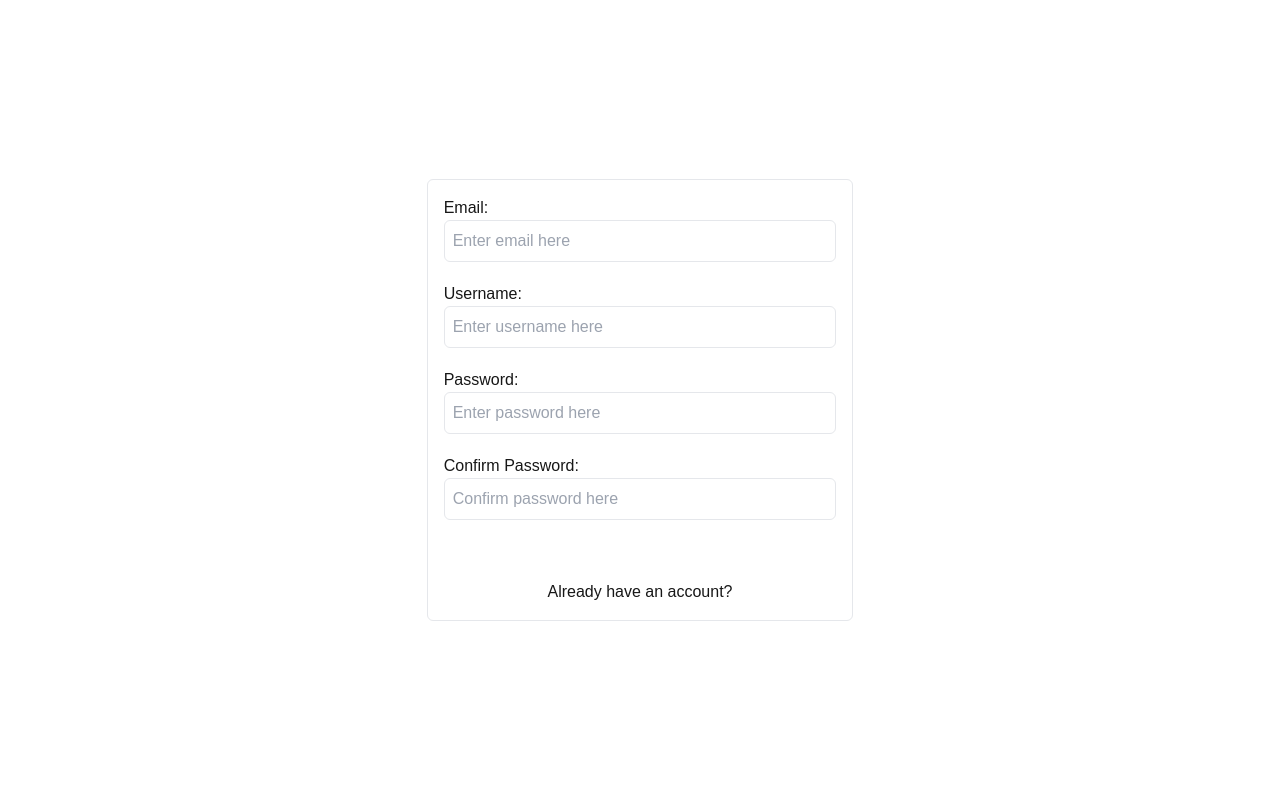
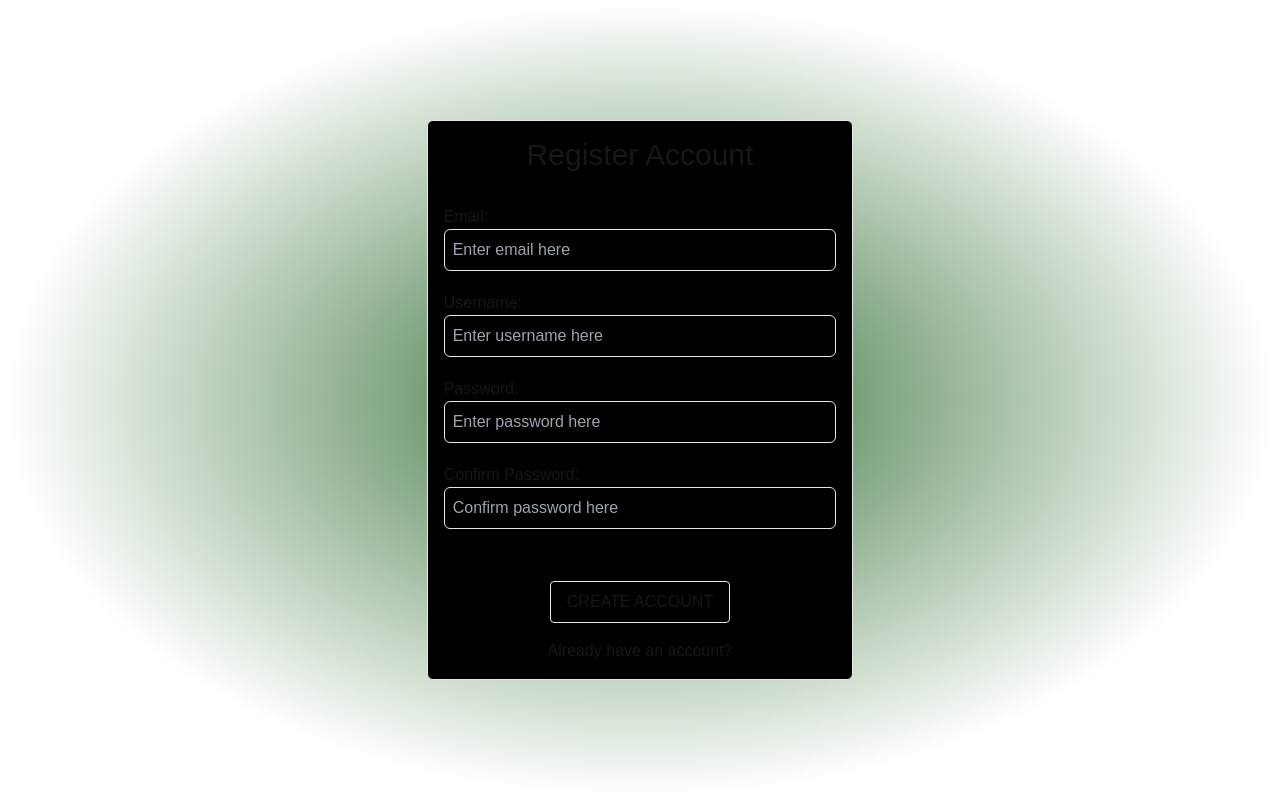
Before and after one commit to wu-jeffery/BetterVue, a Next.js app in the folder client/: page /create_account in a window 1280 px wide. Built offline with nearby package versions, Linux system fonts and the light colour scheme.

Commit message:
style login and register page

```diff
--- a/client/src/pages/create_account.js
+++ b/client/src/pages/create_account.js
@@ -42,13 +42,17 @@ export default function create_account() {
     }
 
     return(
-        <div className="h-screen w-screen flex items-center justify-center">
-            <div className="border rounded-md w-1/3 flex flex-col justify-items-center items-start space-y-5">
+        <div className="h-screen w-screen flex items-center justify-center ellipse-gradient">
+            <div className="w-1/3 border rounded-md bg-black flex flex-col items-center justify-center">
+                <div className="p-4 text-3xl">
+                    Register Account
+                </div>
+                <div className="h-full w-full flex flex-col justify-items-center items-start space-y-5">
                     <div className="w-full p-4 pb-0">
                         <p>Email: </p>
                         <input
                             type="text"
-                        className="w-full rounded rounded-md bg-bgLight dark:bg-bgDark border p-2"
+                            className={`w-full rounded-md border p-2 ${email ? "bg-green-900" : "bg-black"}`}
                             placeholder="Enter email here"
                             onChange={(e) => {setEmail(e.target.value)}}
                         ></input>
@@ -58,7 +62,7 @@ export default function create_account() {
                         <p>Username: </p>
                         <input
                             type="text"
-                        className="w-full rounded rounded-md bg-bgLight dark:bg-bgDark border p-2"
+                            className={`w-full rounded-md border p-2 ${username ? "bg-green-900" : "bg-black"}`}
                             placeholder="Enter username here"
                             onChange={(e) => {setUsername(e.target.value)}}
                         ></input>
@@ -66,8 +70,9 @@ export default function create_account() {
 
                     <div className="w-full px-4">
                         <p>Password: </p>
-                    <input type="text"
-                        className="w-full rounded rounded-md bg-bgLight dark:bg-bgDark border p-2"
+                        <input
+                            type="password"
+                            className={`w-full rounded-md border p-2 ${password ? "bg-green-900" : "bg-black"}`}
                             placeholder="Enter password here"
                             onChange={(e) => {setPassword(e.target.value)}}
                         ></input>
@@ -75,19 +80,21 @@ export default function create_account() {
 
                     <div className="w-full p-4 pt-0">
                         <p>Confirm Password: </p>
-                    <input type="text"
-                        className="w-full rounded rounded-md bg-bgLight dark:bg-bgDark border p-2"
+                        <input
+                            type="password"
+                            className={`w-full rounded-md border p-2 ${confirmPassword ? "bg-green-900" : "bg-black"}`}
                             placeholder="Confirm password here"
                             onChange={(e) => {setConfirmPassword(e.target.value)}}
                         ></input>
                     </div>
 
-                <div className="flex flex-col w-full h-full items-center justify-items-center pb-4">
+                    <div className="flex flex-col w-full h-full items-center justify-items-center py-4 space-y-4">
                         <div>
-                        <button className="rounded-xl h-full w-full text-textDark" onClick={submit}>CREATE ACCOUNT</button>
+                            <button className="rounded border px-4 py-2 hover:bg-green-900" onClick={submit}>CREATE ACCOUNT</button>
                         </div>
                         <div>
-                        <Link href="/login/">Already have an account?</Link>
+                            <Link href="/login/" className="hover:text-green-700">Already have an account?</Link>
+                        </div>
                     </div>
                 </div>
             </div>
--- a/client/src/pages/index.js
+++ b/client/src/pages/index.js
@@ -3,24 +3,29 @@ import Link from 'next/link';
 
 export default function Home() {
   return (
-    <div className="h-screen w-screen flex flex-col items-center">
+    <div className="h-screen w-screen flex flex-col items-center ellipse-gradient">
 		<div className="h-1/6 w-full flex flex-row justify-between">
 			<h1 className="flex w-1/2 p-6 pl-20 text-3xl items-center">BetterVue</h1>
 			<div className="w-1/4"></div>
 			<div className="w-1/4 flex flex-row space-x-5 justify-center items-center">
-				<Link href="/login/" className='p-5'>
+				<Link href="/login/" className='p-5 hover:text-green-700'>
 					Login
 				</Link>
-				<Link href="/create_account/" className='p-5'>
+				<Link href="/create_account/" className='p-5 hover:text-green-700'>
 					Register
 				</Link>
 			</div>
 		</div>
 
-		<div className='h-1/4 w-1/3 text-center text-4xl flex flex-col items-center justify-center space-y-10'>
+		<div className='h-1/4 w-1/3 text-center text-5xl flex flex-col items-center justify-center space-y-10 drop-shadow-xl'>
 			Practice behavioral interviews or race in technical interviews
 		</div>
-
+		<div className="text-xl drop-shadow-xl">
+			An innovative approach to preparing for SWE interviews
+		</div>
+		<Link href="/login/" className='text-2xl mt-24 p-5 border rounded-lg bg-black hover:bg-neutral-800'>
+			Get started
+		</Link>
     </div>
   );
 }
--- a/client/src/pages/login.js
+++ b/client/src/pages/login.js
@@ -5,8 +5,8 @@ import { useRouter } from 'next/router'
 
 export default function Login() {
     const router = useRouter();
-    const [user, setUser] = useState();
-    const [password, setPassword] = useState();
+    const [user, setUser] = useState("");
+    const [password, setPassword] = useState("");
     const [wrong, setWrong] = useState();
 
 
@@ -38,11 +38,15 @@ export default function Login() {
     }
 
     return (
-        <div className="h-screen w-screen flex items-center justify-center">
-            <div className="border rounded-md w-1/3 flex flex-col justify-items-center items-start space-y-5">
-                <div className="w-full px-4">
+        <div className="h-screen w-screen flex items-center justify-center ellipse-gradient">
+            <div className="w-1/3 border rounded-md bg-black flex flex-col items-center justify-center">
+                <div className="p-4 text-3xl">
+                    Login
+                </div>
+                <div className="h-full w-full flex flex-col justify-items-center items-start space-y-5">
+                    <div className="w-full p-4 pb-0">
                         <p>Username/email: </p>
-                    <input type="text" className="w-full rounded-md bg-bgLight dark:bg-bgDark border p-2" placeholder="Enter username/email here"
+                        <input type="text" className={`w-full rounded-md border p-2 ${user ? "bg-green-900" : "bg-black"}`} placeholder="Enter username/email here"
                         onChange={(e) => {
                             setUser(e.target.value);
                             setWrong(false);
@@ -51,52 +55,26 @@ export default function Login() {
 
                     <div className="w-full px-4">
                         <p>Password: </p>
-                    <input type="text" className="w-full rounded-md bg-bgLight dark:bg-bgDark border p-2" placeholder="Enter password here"
+                        <input type="password" className={`w-full rounded-md border p-2 ${password ? "bg-green-900" : "bg-black"}`} placeholder="Enter password here"
                         onChange={(e) => {
                             setPassword(e.target.value);
                             setWrong(false);
                         }}></input>
                     </div>
 
-                <div className="flex flex-col w-full h-full items-center justify-items-center pb-4">
+                    <div className="flex flex-col w-full h-full items-center justify-items-center py-4 space-y-4">
                         <div>
                             {wrong && <p className="text-red-600">incorrect login</p>}
                         </div>
                         <div>
-                        <button className={`rounded-xl h-full w-full text-textDark`} onClick={handleLogin}>LOGIN</button>
+                            <button className="rounded border px-4 py-2 hover:bg-green-900" onClick={handleLogin}>LOGIN</button>
                         </div>
                         <div>
-                        <Link href="/create_account/">Need to create an account?</Link>
+                            <Link href="/create_account/" className="hover:text-green-700">Need to create an account?</Link>
                         </div>
                     </div>
                 </div>
             </div>
-    // <main>
-    //     <div className={`absolute top-1/4 left-1/4 bg-sidebarLight dark:bg-sidebarDark h-1/2 w-1/2 rounded-2xl text-xl border-4 border-header`}>
-    //         <p className = {`absolute top-2/12 left-1/12`}>name: </p>
-    //         <input type='text' className={`shadow appearance-none border rounded py-2 px-3 absolute top-3/12 left-1/12 w-10/12 focus:outline-none bg-bgLight dark:bg-bgDark`} placeholder='Enter ur shit here mf'
-    //         onChange={(e) => {
-    //             setUser(e.target.value)
-    //         }}
-    //         />
-
-    //         <p className = {`absolute top-6/12 left-1/12`}>password: </p>
-    //         <input type='text' className={`shadow appearance-none border rounded py-2 px-3 absolute top-7/12 left-1/12 bg-bgLight dark:bg-bgDark w-10/12 focus:outline-none`} placeholder='enter passwrod pls :D'
-    //         onChange={(e) => {
-    //             setPassword(e.target.value)
-    //         }}
-    //         />
-
-    //         <div className={`absolute top-10/12 w-full h-1/12 flex flex-col items-center justify-center`}>
-
-    //             <div>
-    //                 <button className={`border border-md p-2 m-1 rounded-xl h-full w-full text-textDark`} onClick={handleSubmit}>LOGIN</button>
-    //             </div>
-    //             <div>
-    //                 <Link href="/create_account/">Need to create an account?</Link>
-    //             </div>
-    //         </div>
-    //     </div>
-    // </main>
+        </div>
     );
 }
```
Lines whose indentation alone changed are shown as unchanged.
